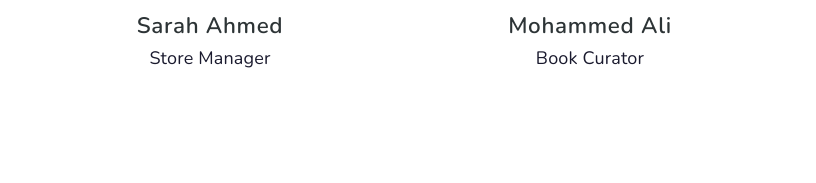
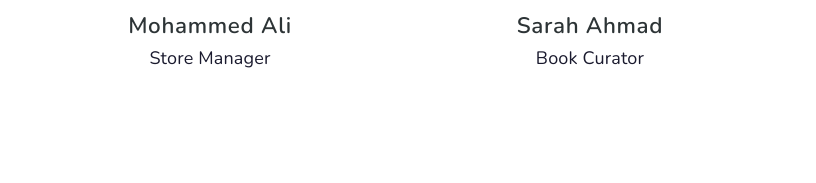
Before and after one commit to Muhamad-Alshiekh/finally-project, a plain HTML site: page about.html in a window 1280 px wide. Shown: the part 1962-2145 px from the top of the page, 50-866 px from the left. Drawn offline with nearby package versions, Linux system fonts and the light colour scheme.

Commit message:
Update about.html

```diff
--- a/about.html
+++ b/about.html
@@ -216,14 +216,14 @@
           <div class="col-md-4 mb-4">
             <div class="team-member text-center">
               <img src="images/commentor-item1.jpg" alt="Team Member" class="rounded-circle mb-3" style="width: 150px; height: 150px; object-fit: cover;">
-              <h4>Sarah Ahmed</h4>
+              <h4>Mohammed Ali</h4>
               <p>Store Manager</p>
             </div>
           </div>
           <div class="col-md-4 mb-4">
             <div class="team-member text-center">
               <img src="images/commentor-item2.jpg" alt="Team Member" class="rounded-circle mb-3" style="width: 150px; height: 150px; object-fit: cover;">
-              <h4>Mohammed Ali</h4>
+              <h4>Sarah Ahmad</h4>
               <p>Book Curator</p>
             </div>
           </div>
```
